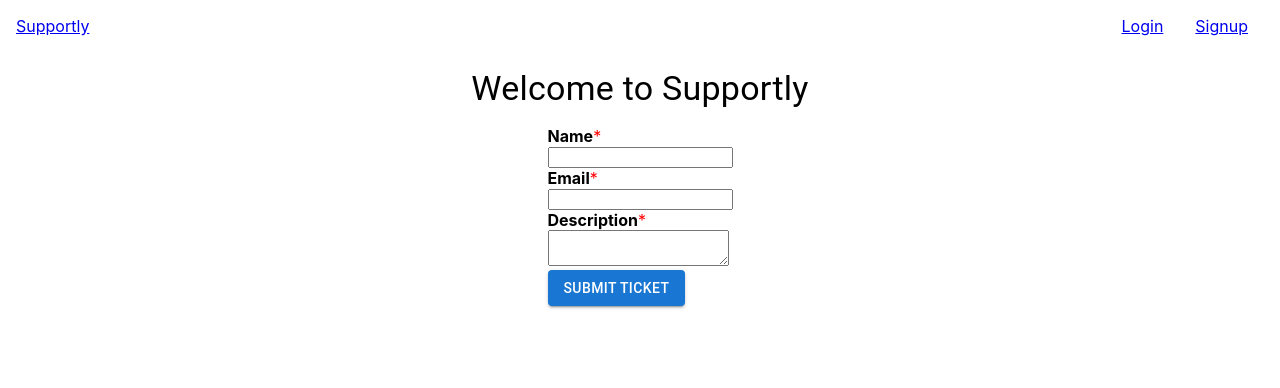
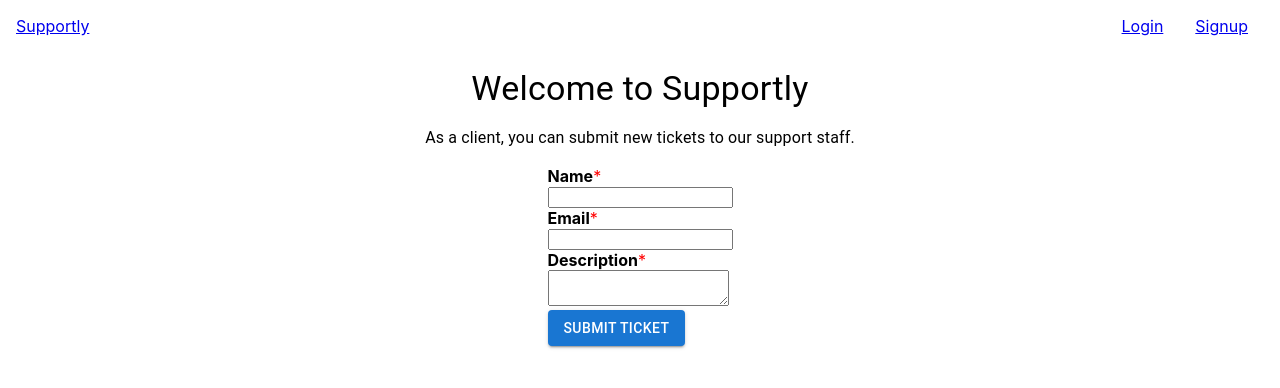
Before and after one commit to clchen-arcadia/supportly, a React (Create React App) app in the folder frontend/: page / in a window 1280 px wide. Shown: the top 388 px of the page. Built offline with nearby package versions, Linux system fonts and the light colour scheme; no server answers; the HTML template or start-up script is replaced by a standard one.

Commit message:
Add info to client homepage

```diff
--- a/frontend/src/components/HomepageClient.js
+++ b/frontend/src/components/HomepageClient.js
@@ -7,11 +7,18 @@ function HomepageClient({ handleNewTicket }) {
   return (
     <>
       <Typography
+        variant='h4'
         textAlign='center'
-        variant='h4'
         sx={{ m: 2 }}
       >
         Welcome to Supportly
+      </Typography>
+
+      <Typography
+        textAlign='center'
+        sx={{ m: 2 }}
+      >
+        As a client, you can submit new tickets to our support staff.
       </Typography>
 
       <Box
```
